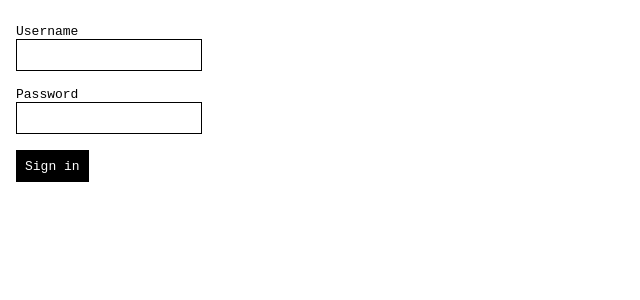
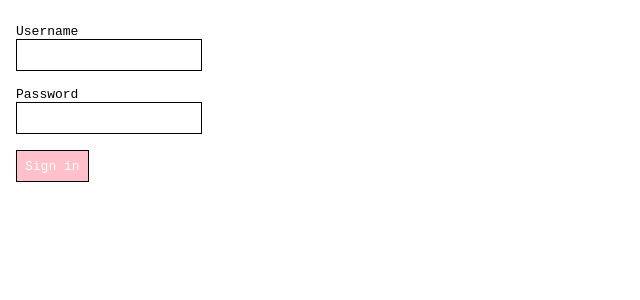
Before and after one commit to MarioMustapic/My-first-app, a React (Create React App) app: page / in a window 1280 px wide. Shown: the top 300 px of the page, without its empty margins (0-640 px from the left). Built offline with nearby package versions, Linux system fonts and the light colour scheme.

Commit message:
Small changes to button

```diff
--- a/src/App.css
+++ b/src/App.css
@@ -17,7 +17,7 @@
 .button {
   min-height: 32px;
   border: 1px solid black;
-  background: black;
+  background: pink;
   color: white;
   padding: 0 8px;
 }
```
